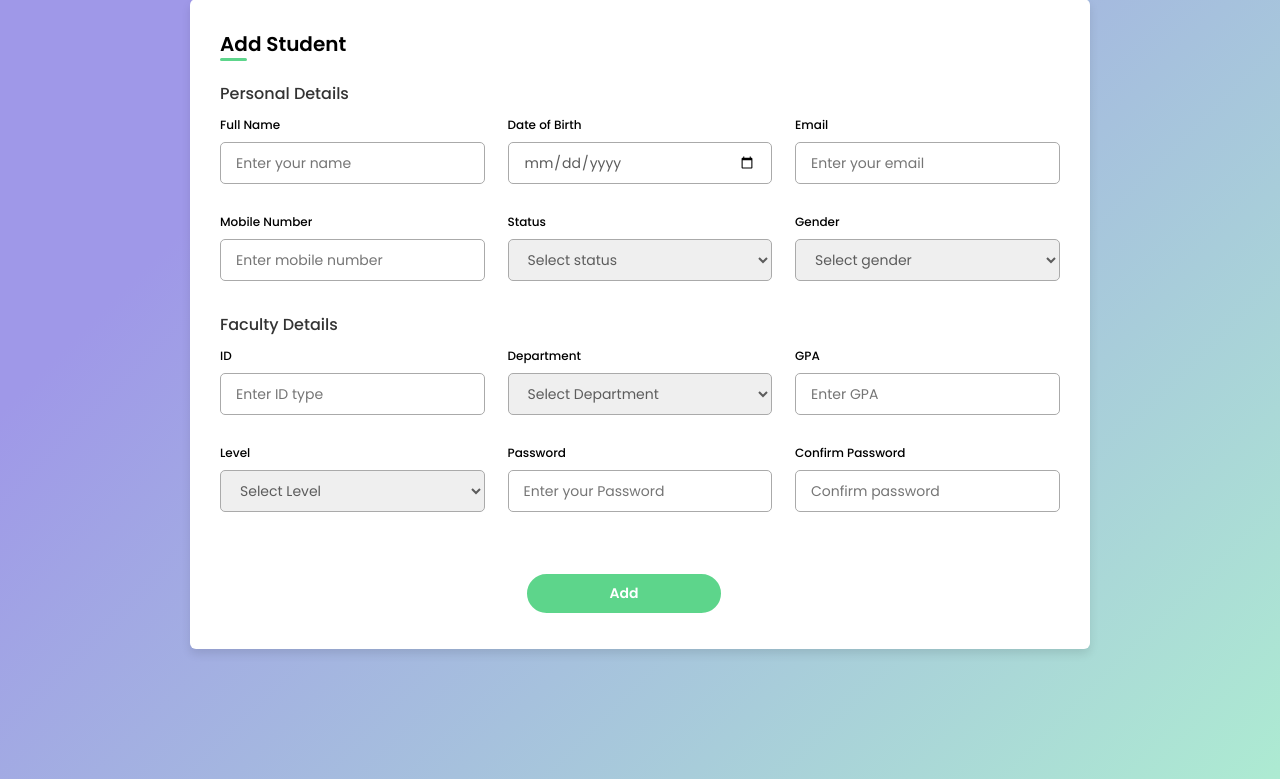
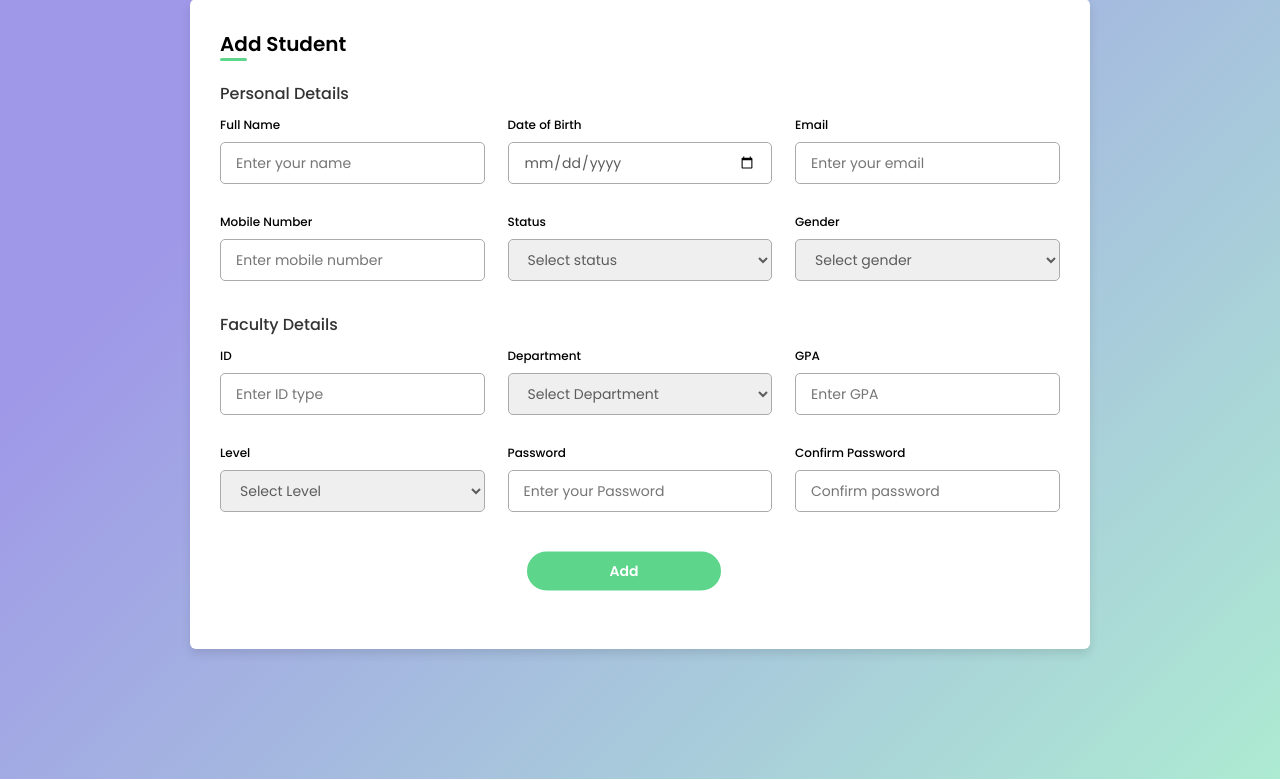
Before and after one commit to abdallhfattah/studnt-affairs-system, a Django app: page /base/add/ in a window 1280 px wide. Shown: the part 246-1026 px from the top of the page. Run offline with Django 4.2, Linux system fonts and the light colour scheme; a user stored in the database is signed in.

Commit message:
small change on button position

```diff
--- a/static/css/add.css
+++ b/static/css/add.css
@@ -153,6 +153,7 @@ form .fields .input-field{
     position: absolute;
     top : 31rem;
     left: 19rem;
+    transform: translate(0%,-50%);
     align-items: center;
     justify-content: center;
     height: 45px;
```
